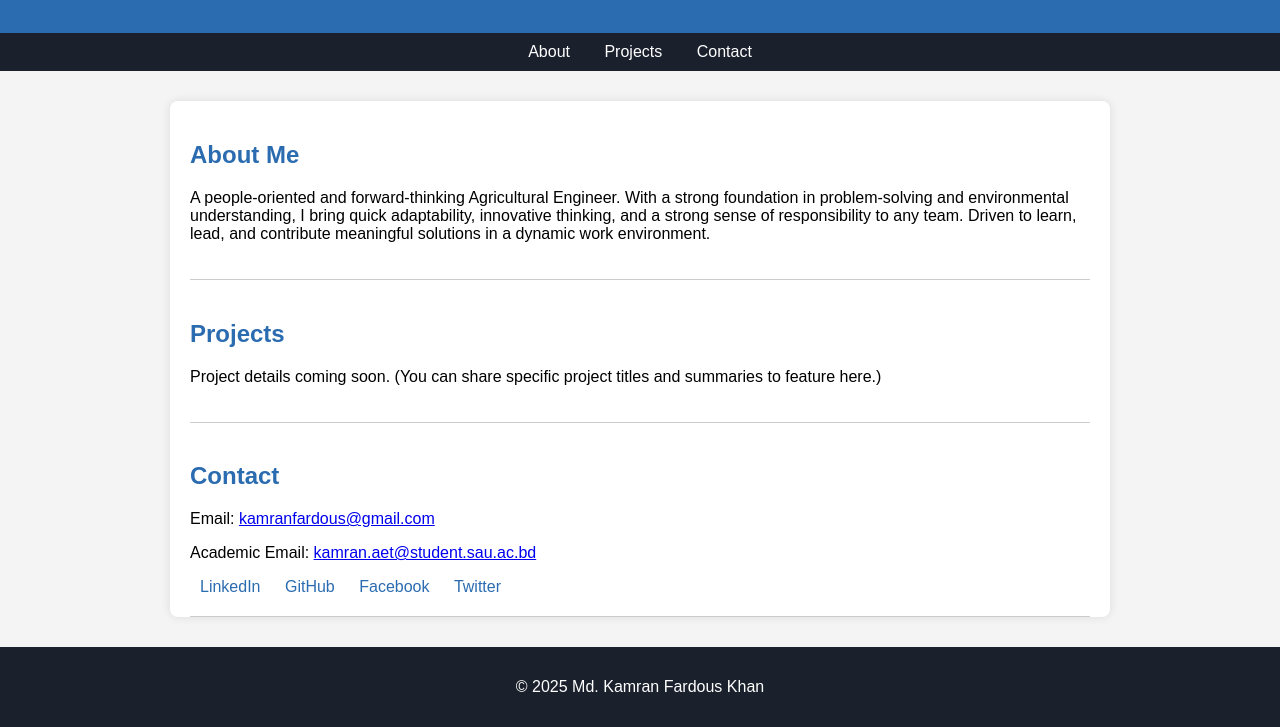
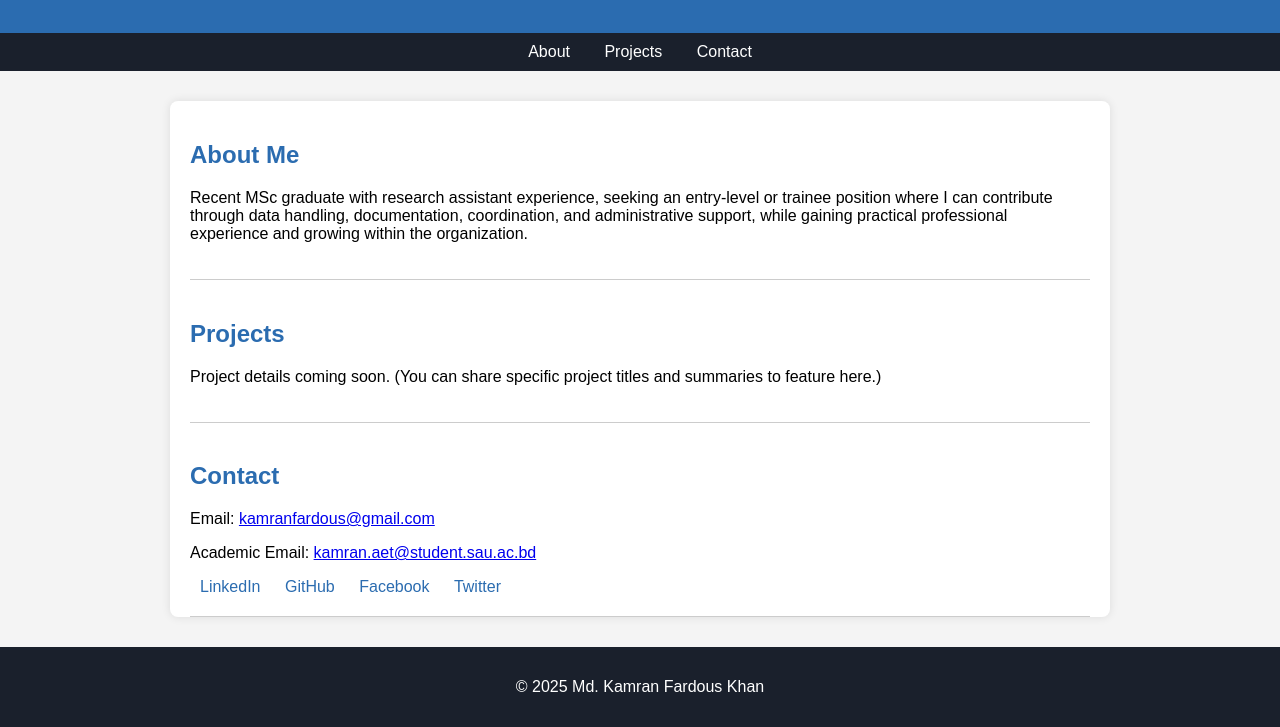
Before and after one commit to kamranfardous/kamranfardous.github.io, a plain HTML site: page index.html in a window 1280 px wide. Shown: the part 121-848 px from the top of the page. Drawn offline with Linux system fonts and the light colour scheme.

Commit message:
Update index.html

```diff
--- a/index.html
+++ b/index.html
@@ -29,7 +29,7 @@
     <div class="container">
         <section id="about">
             <h2>About Me</h2>
-            <p>A people-oriented and forward-thinking Agricultural Engineer. With a strong foundation in problem-solving and environmental understanding, I bring quick adaptability, innovative thinking, and a strong sense of responsibility to any team. Driven to learn, lead, and contribute meaningful solutions in a dynamic work environment.</p>
+            <p>Recent MSc graduate with research assistant experience, seeking an entry-level or trainee position where I can contribute through data handling, documentation, coordination, and administrative support, while gaining practical professional experience and growing within the organization.</p>
         </section>
         <section id="projects">
             <h2>Projects</h2>
```
